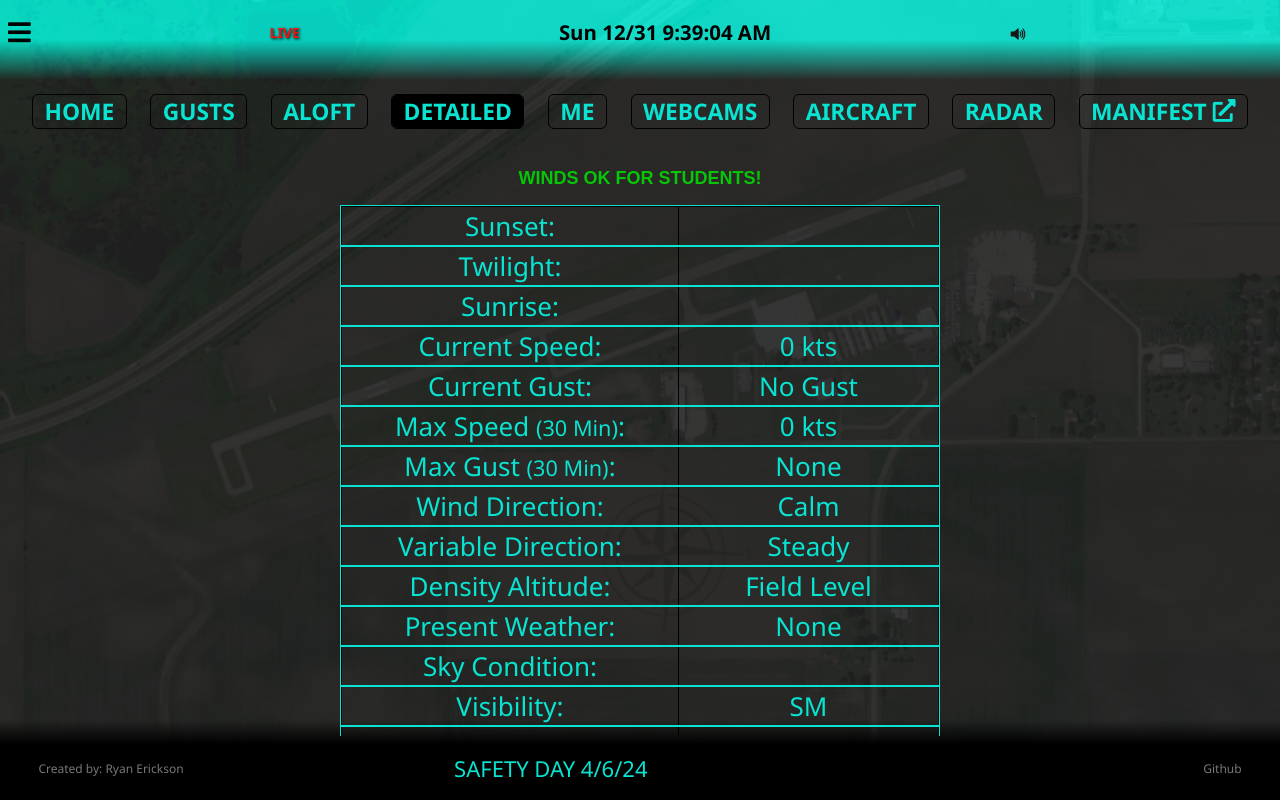
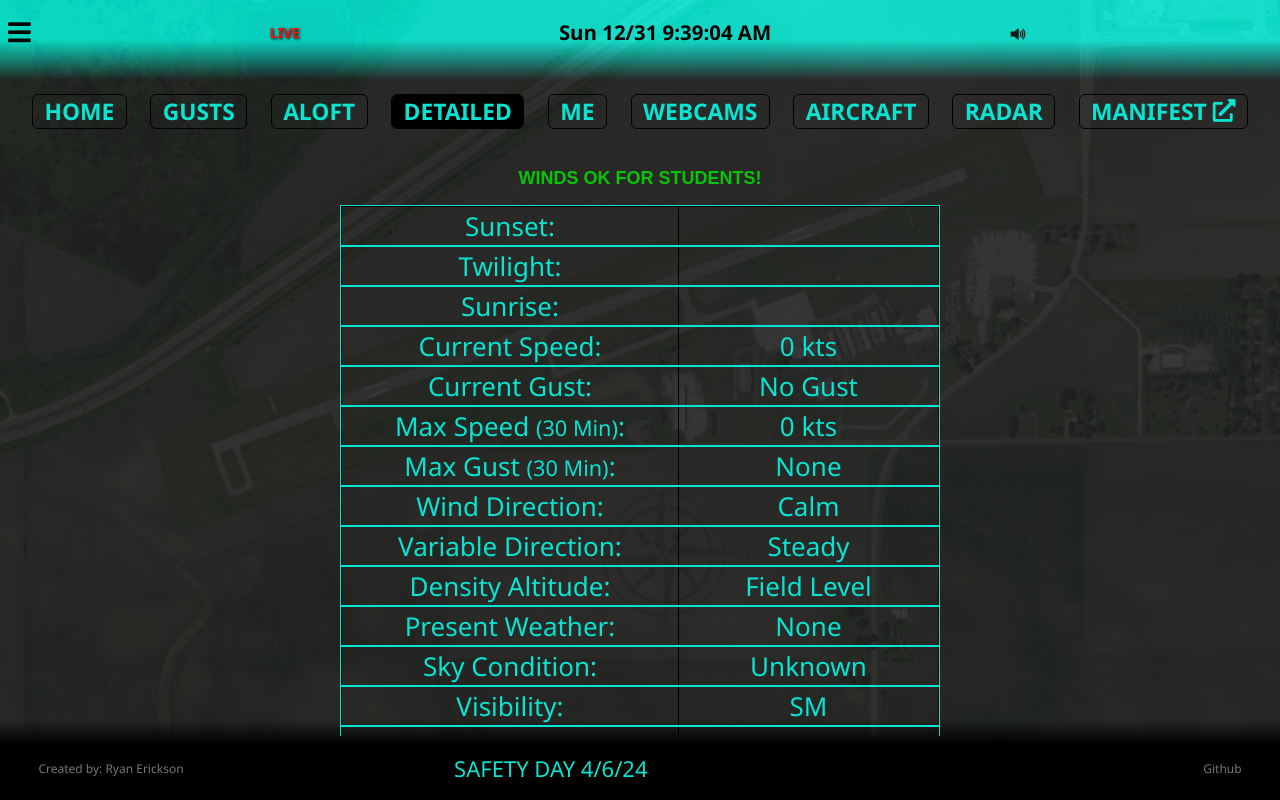
Before and after one commit to RyanFullStack/csc-weather-app, a React (Vite) app: page /detailed in a window 1280 px wide. Built offline with nearby package versions, Linux system fonts and the light colour scheme; no server answers.

Commit message:
return unknown when data is null

```diff
--- a/src/components/Detailed/index.jsx
+++ b/src/components/Detailed/index.jsx
@@ -37,7 +37,7 @@ function DetailedPage() {
     metarAbbr,
     metarDesc,
     speedUnit,
-    unitSetting
+    unitSetting,
   } = useContext(WeatherContext);
 
   const [varDir1, setVarDir1] = useState();
@@ -192,10 +192,14 @@ function DetailedPage() {
                     : Math.round(
                         maxSpeed * (speedUnit === "false" ? 1.151 : 1)
                       )}{" "}
-                  {speedUnit === "true" && maxSpeed === 1 ? "kt" : speedUnit === 'true' && maxSpeed > 1 ? 'kts' : "mph"}
+                  {speedUnit === "true" && maxSpeed === 1
+                    ? "kt"
+                    : speedUnit === "true" && maxSpeed > 1
+                    ? "kts"
+                    : "mph"}
                 </span>
               ) : (
-                `0 ${speedUnit === 'true' ? 'kts' : 'mph'}`
+                `0 ${speedUnit === "true" ? "kts" : "mph"}`
               )}
             </td>
           </tr>
@@ -256,19 +260,30 @@ function DetailedPage() {
           <tr className={darkTheme === "true" ? "table" : "table-light"}>
             <td>Sky Condition:</td>
             <td>
-            {skyCondition1} {cloudCeiling1 && unitSetting === 'true' ? cloudCeiling1 : cloudCeiling1 && unitSetting === 'false' ? cloudCeilingM1 : null}{" "}
+              {!skyCondition1 ? (
+                "Unknown"
+              ) : (
+                <>
+                  {skyCondition1}{" "}
+                  {cloudCeiling1 && unitSetting === "true"
+                    ? cloudCeiling1
+                    : cloudCeiling1 && unitSetting === "false"
+                    ? cloudCeilingM1
+                    : null}{" "}
                   {skyCondition2 ? <br /> : null}{" "}
-            {skyCondition2 && cloudCeiling2 && unitSetting === 'true'
+                  {skyCondition2 && cloudCeiling2 && unitSetting === "true"
                     ? `${skyCondition2} ${cloudCeiling2}`
-              : skyCondition2 && cloudCeiling2 && unitSetting === 'false'
+                    : skyCondition2 && cloudCeiling2 && unitSetting === "false"
                     ? `${skyCondition2} ${cloudCeilingM2}`
                     : null}{" "}
                   {skyCondition3 ? <br /> : null}
-            {skyCondition3 && cloudCeiling3 && unitSetting === 'true'
+                  {skyCondition3 && cloudCeiling3 && unitSetting === "true"
                     ? `${skyCondition3} ${cloudCeiling3}`
-              : skyCondition3 && cloudCeiling3 && unitSetting === 'false'
+                    : skyCondition3 && cloudCeiling3 && unitSetting === "false"
                     ? `${skyCondition3} ${cloudCeilingM3}`
                     : null}
+                </>
+              )}
             </td>
           </tr>
           <tr className={darkTheme === "true" ? "table" : "table-light"}>
@@ -279,7 +294,7 @@ function DetailedPage() {
             <td>Dew Point:</td>
             <td>
               {!dewPoint
-                ? null
+                ? "Unknown"
                 : tempSetting === "true"
                 ? dewPoint + "ºF"
                 : (((dewPoint - 32) * 5) / 9).toFixed(1) + "ºC"}
@@ -287,15 +302,27 @@ function DetailedPage() {
           </tr>
           <tr className={darkTheme === "true" ? "table" : "table-light"}>
             <td>Pressure:</td>
-            <td>{!pressure ? null : pressure + '" Hg'}</td>
+            <td>{!pressure ? "Unknown" : pressure + '" Hg'}</td>
           </tr>
           <tr className={darkTheme === "true" ? "table" : "table-light"}>
             <td>Trivia Game:</td>
-            <td><a href="https://csc-trivia.netlify.app/" rel='noreferrer' target='_blank'>Click to play!</a></td>
+            <td>
+              <a
+                href="https://csc-trivia.netlify.app/"
+                rel="noreferrer"
+                target="_blank"
+              >
+                Click to play!
+              </a>
+            </td>
           </tr>
           <tr className={darkTheme === "true" ? "table" : "table-light"}>
             <td>Safety Card:</td>
-            <td><NavLink exact to="/safety">Click for safety</NavLink></td>
+            <td>
+              <NavLink exact to="/safety">
+                Click for safety
+              </NavLink>
+            </td>
           </tr>
           <tr className={darkTheme === "true" ? "table" : "table-light"}>
             <td>Loading Area View:</td>
--- a/src/components/LoadingArea/index.jsx
+++ b/src/components/LoadingArea/index.jsx
@@ -90,7 +90,11 @@ function LoadingArea() {
               }
               alt="Wind Direction"
               className="arrow"
-              style={speed === 0 ? { transform: `rotate(250deg)` } : { transform: `rotate(${direction}deg)` }}
+              style={
+                speed === 0
+                  ? { transform: `rotate(250deg)` }
+                  : { transform: `rotate(${direction}deg)` }
+              }
             ></img>
           </div>
           <div className="wind-direction">
@@ -202,11 +206,17 @@ function LoadingArea() {
               <tr className={darkTheme === "true" ? "table" : "table-light"}>
                 <td>Sky Condition:</td>
                 <td>
-                  {skyCondition1} {cloudCeiling1}
-                  {skyCondition2 ? <br /> : null}
-                  {skyCondition2} {cloudCeiling2}
-                  {skyCondition3 ? <br /> : null} {skyCondition3}{" "}
-                  {cloudCeiling3}
+                  {!skyCondition1 ? (
+                    "Unknown"
+                  ) : (
+                    <>
+                      {skyCondition1} {cloudCeiling1}
+                      {skyCondition2 ? <br /> : null}
+                      {skyCondition2} {cloudCeiling2}
+                      {skyCondition3 ? <br /> : null} {skyCondition3}{" "}
+                      {cloudCeiling3}
+                    </>
+                  )}
                 </td>
               </tr>
             </tbody>
```
Lines whose indentation alone changed are shown as unchanged.
